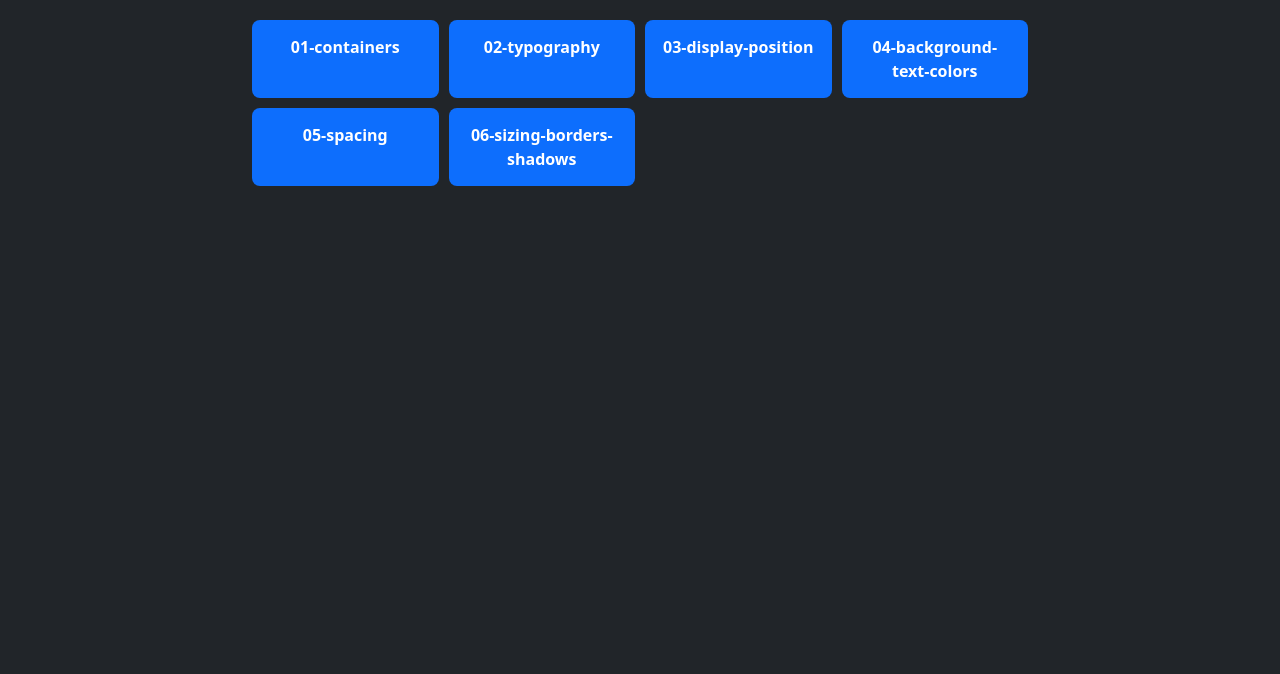
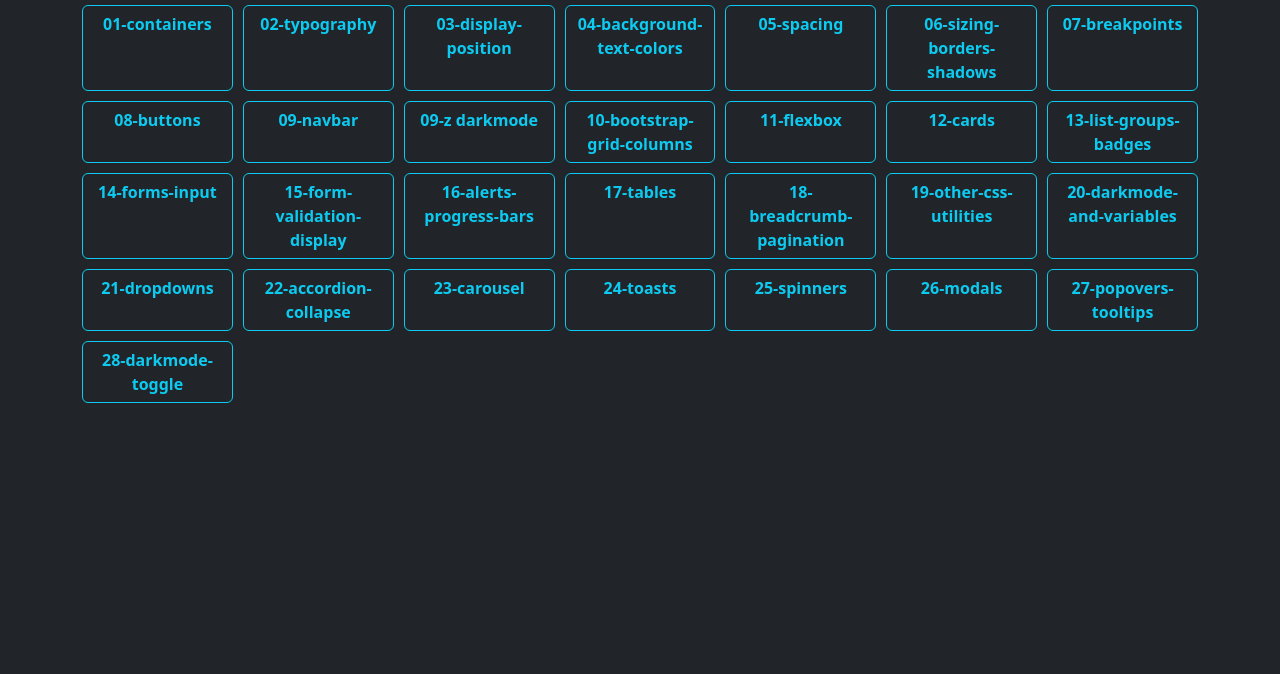
Before and after one commit to GutHoch2/Tutorial_Bootstrap_Fundamentals_1, a website: page index.html in a window 1280 px wide. Shown: the part 126-800 px from the top of the page. Drawn offline with nearby package versions, Linux system fonts and the light colour scheme.

Commit message:
add all files in landing page

```diff
--- a/index.html
+++ b/index.html
@@ -1,44 +1,86 @@
 <!DOCTYPE html>
 <html lang="en" data-bs-theme="dark">
   <head>
-    <meta charset="UTF-8">
-    <meta name="viewport" content="width=device-width, initial-scale=1.0">
+    <meta charset="UTF-8" />
+    <meta name="viewport" content="width=device-width, initial-scale=1.0" />
     <title>Bootstrap Kurs Übersicht</title>
-    <link href="https://cdn.jsdelivr.net/npm/bootstrap@5.3.0/dist/css/bootstrap.min.css" rel="stylesheet">
+    <link href="https://cdn.jsdelivr.net/npm/bootstrap@5.3.0/dist/css/bootstrap.min.css" rel="stylesheet" />
     <style>
-        .container { max-width: 800px; margin-top: 50px; }
-        .grid { display: grid; grid-template-columns: repeat(auto-fill, minmax(150px, 1fr)); gap: 10px; }
-        .btn-tile { text-align: center; padding: 15px; border-radius: 8px; background: #0d6efd; color: white; text-decoration: none; font-weight: bold; }
-        .btn-tile:hover { background: #0b5ed7; }
+      .container {
+        max-width: 800px;
+        margin-top: 50px;
+      }
+      .grid {
+        display: grid;
+        grid-template-columns: repeat(auto-fill, minmax(150px, 1fr));
+        gap: 10px;
+      }
+      .btn-tile {
+        text-align: center;
+        padding: 15px;
+        border-radius: 8px;
+        background: #0d6efd;
+        color: white;
+        text-decoration: none;
+        font-weight: bold;
+      }
+      .btn-tile:hover {
+        background: #0b5ed7;
+      }
     </style>
   </head>
   <body>
-
-    <div class="container text-center">
-        <h1>Bootstrap Kurs</h1>
-        <p>Übersicht über alle Kurslektionen</p>
+    <div class="container-md text-center text-white">
+      <h1 class="display-3">Bootstrap Kurs</h1>
+      <p class="lead">Übersicht über alle Kurslektionen</p>
       <div id="buttonContainer" class="grid"></div>
     </div>
 
     <script>
-        document.addEventListener("DOMContentLoaded", function() {
+      document.addEventListener("DOMContentLoaded", function () {
         // Liste der HTML-Dateien (manuell pflegen)
         const files = [
-                "01-containers.html", "02-typography.html", "03-display-position.html",
-                "04-background-text-colors.html", "05-spacing.html", "06-sizing-borders-shadows.html"
+          "01-containers.html",
+          "02-typography.html",
+          "03-display-position.html",
+          "04-background-text-colors.html",
+          "05-spacing.html",
+          "06-sizing-borders-shadows.html",
+          "07-breakpoints.html",
+          "08-buttons.html",
+          "09-navbar.html",
+          "09-z_darkmode.html",
+          "10-bootstrap-grid-columns.html",
+          "11-flexbox.html",
+          "12-cards.html",
+          "13-list-groups-badges.html",
+          "14-forms-input.html",
+          "15-form-validation-display.html",
+          "16-alerts-progress-bars.html",
+          "17-tables.html",
+          "18-breadcrumb-pagination.html",
+          "19-other-css-utilities.html",
+          "20-darkmode-and-variables.html",
+          "21-dropdowns.html",
+          "22-accordion-collapse.html",
+          "23-carousel.html",
+          "24-toasts.html",
+          "25-spinners.html",
+          "26-modals.html",
+          "27-popovers-tooltips.html",
+          "28-darkmode-toggle.html",
         ];
 
         const container = document.getElementById("buttonContainer");
 
-            files.forEach(file => {
+        files.forEach((file) => {
           const btn = document.createElement("a");
-                btn.href = "02_Section/bootstrap-sandbox/" + file;
-                btn.className = "btn-tile";
-                btn.textContent = file.replace(".html", "").replace(/_/g, " "); // Schönere Anzeige
+          btn.href = "02_Sections/bootstrap-sandbox/" + file;
+          btn.className = "btn btn-outline-info fw-semibold";
+          btn.textContent = file.replace(".html", "").replace(/_/g, " ");
           container.appendChild(btn);
         });
       });
     </script>
-
   </body>
 </html>
```
Also changed, not shown: 02_Section/bootstrap-sandbox/filelist.txt (added, +30 -0 lines). Lines whose indentation alone changed are shown as unchanged.
